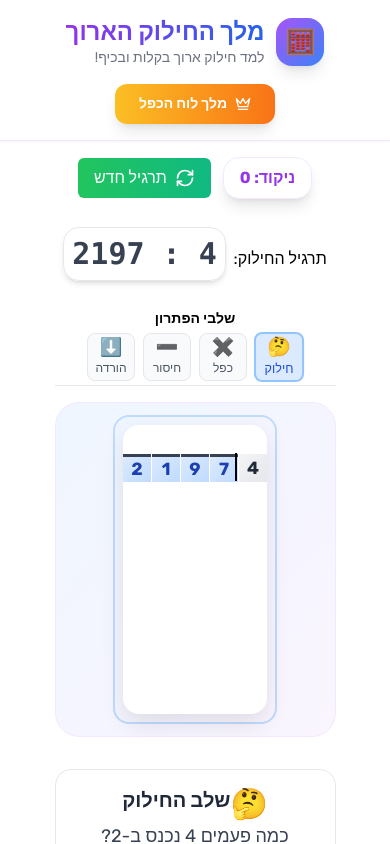
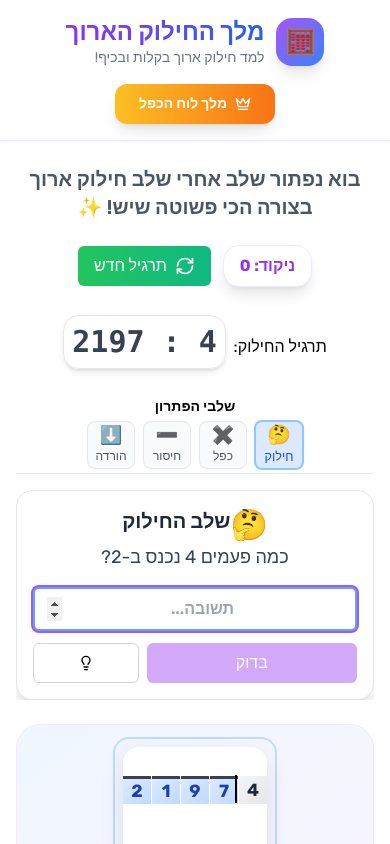
Before and after one commit to Yovelgabay/Divide-Like-a-King, a React (Create React App) app: page / in a window 390 px wide. Shown: the top 844 px of the page. Built offline with nearby package versions, Linux system fonts and the light colour scheme.

Commit message:
some changes

```diff
--- a/src/Components/Header.js
+++ b/src/Components/Header.js
@@ -10,10 +10,15 @@ export default function Header() {
     <header className="bg-white/80 backdrop-blur-sm border-b border-purple-100 shadow-sm md:sticky top-0 z-50">
       <div className="max-w-6xl mx-auto px-4 py-4">
         <div className="flex flex-col md:flex-row items-center justify-between gap-4">
+
           <div className="flex items-center gap-3">
+
+
             <div className="w-12 h-12 bg-gradient-to-br from-purple-500 to-blue-500 rounded-2xl flex items-center justify-center shadow-lg">
+
               <span className="text-2xl">{isMultiplicationPage ? '👑' : '🧮'}</span>
             </div>
+
             <div>
               <h1 className="text-2xl font-bold bg-gradient-to-r from-purple-600 to-blue-600 bg-clip-text text-transparent">
                 {isMultiplicationPage ? 'מלך לוח הכפל' : 'מלך החילוק הארוך'}
@@ -23,6 +28,7 @@ export default function Header() {
               </p>
             </div>
           </div>
+
           <div className="flex items-center gap-4">
             {isMultiplicationPage ? (
               <Link to="/">
--- a/src/Components/multiplication/PracticeMode.js
+++ b/src/Components/multiplication/PracticeMode.js
@@ -71,6 +71,12 @@ export default function PracticeMode({selectedNumber, onBack}) {
 
     setTimeout(() => {
       setFeedback(null);
+      setTimeout(() => {
+        if (inputRef.current) {
+          inputRef.current.focus();
+          inputRef.current.select();
+        }
+      }, 100);
       if (isCorrect) {
         setScore((prev) => prev + 10); // 10 points per correct answer
         if (!isFastMode) {
@@ -119,7 +125,7 @@ export default function PracticeMode({selectedNumber, onBack}) {
 
         {problem && (
           <form onSubmit={handleSubmit}>
-            <AnimatePresence>
+            <AnimatePresence mode="wait">
               <motion.div
                 key={problem.num1 * 100 + problem.num2}
                 initial={{opacity: 0, y: -20}}
--- a/src/Pages/Home.js
+++ b/src/Pages/Home.js
@@ -206,6 +206,9 @@ export default function Home() {
       >
         <div className="max-w-7xl mx-auto flex flex-col flex-grow">
           {/* Score and new problem button */}
+          <p className="text-gray-600 text-xl text-center my-2 mb-6 font-semibold">
+  בוא נפתור שלב אחרי שלב חילוק ארוך בצורה הכי פשוטה שיש! ✨
+</p>
           <div className="flex flex-col-reverse md:flex-row  justify-between items-center mb-2 gap-3 md:sticky top-0 bg-white/80 backdrop-blur-sm z-10 sm:static sm:bg-transparent sm:backdrop-blur-none">
             <div className="text-center mb-4">
               תרגיל החילוק: &nbsp;
@@ -247,15 +250,16 @@ export default function Home() {
             </div>
 
             <div
-              className="flex flex-col md:flex-row
-           lg:flex-row gap-8 flex-grow overflow-hidden"
+              className="flex flex-col-reverse md:flex-row
+           lg:flex-row gap-6 md:gap-8 flex-grow overflow-hidden"
             >
+              <div className="block lg:hidden w-full">
+                <AdBanner position="mobile" />
+              </div>
               {/* Division grid */}
               <div className=" flex flex-col gap-8 md:h-full overflow-auto">
                 {currentProblem && (
-                  <div
-                    className="bg-gradient-to-br from-blue-50 to-purple-50 rounded-3xl p-3 md:p-8 border border-purple-100 md:flex-grow"
-                  >
+                  <div className="bg-gradient-to-br from-blue-50 to-purple-50 rounded-3xl p-3 md:p-8 border border-purple-100 md:flex-grow">
                     <DivisionGrid
                       dividend={currentProblem.dividend}
                       divisor={currentProblem.divisor}
@@ -285,9 +289,7 @@ export default function Home() {
                       }
                     />
                   )}
-                <div className="block lg:hidden w-full">
-                  <AdBanner position="mobile" />
-                </div>
+
                 {currentProblem &&
                   currentStepIndex >= currentProblem.steps.length && (
                     <motion.div
```
